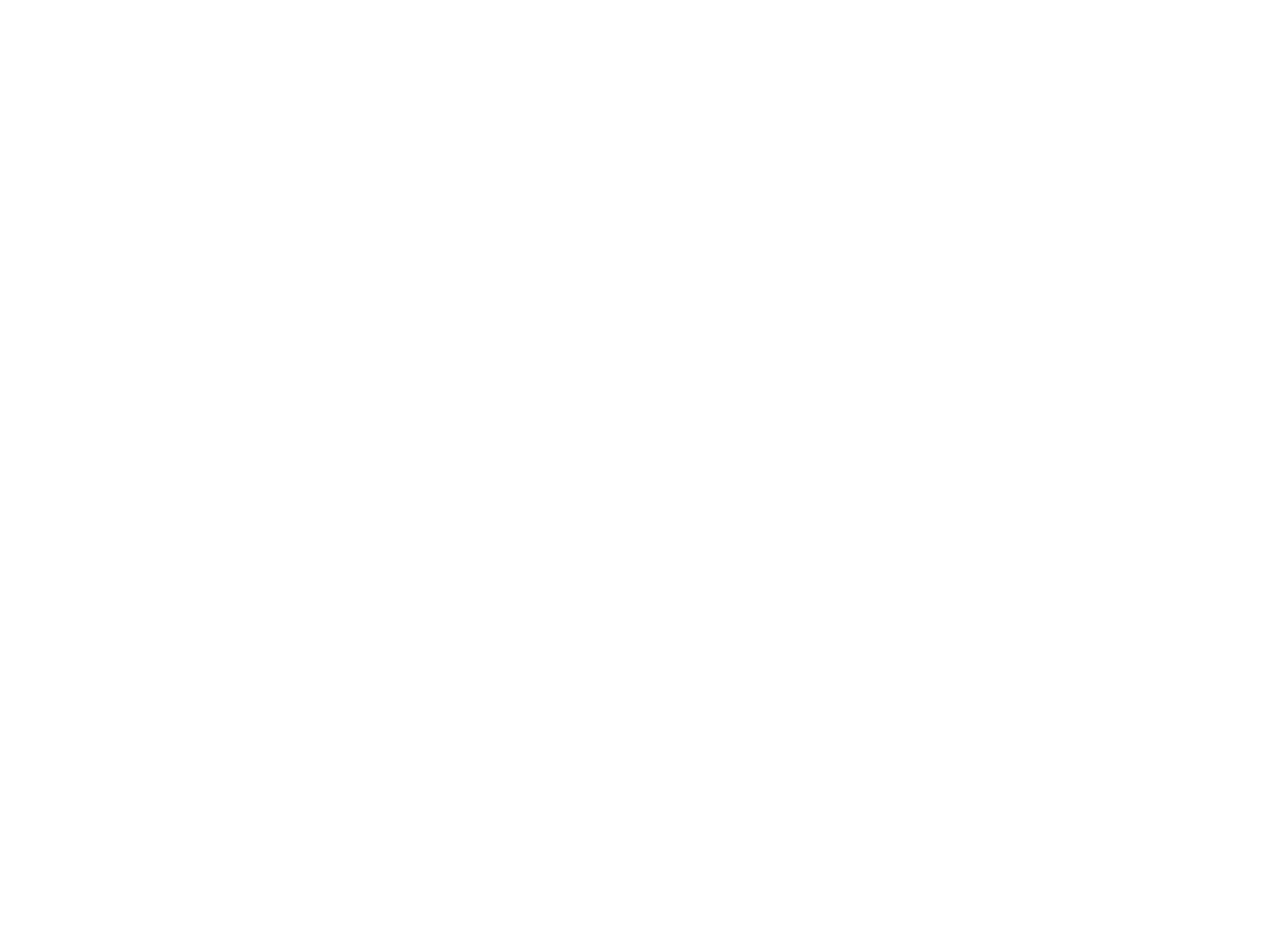
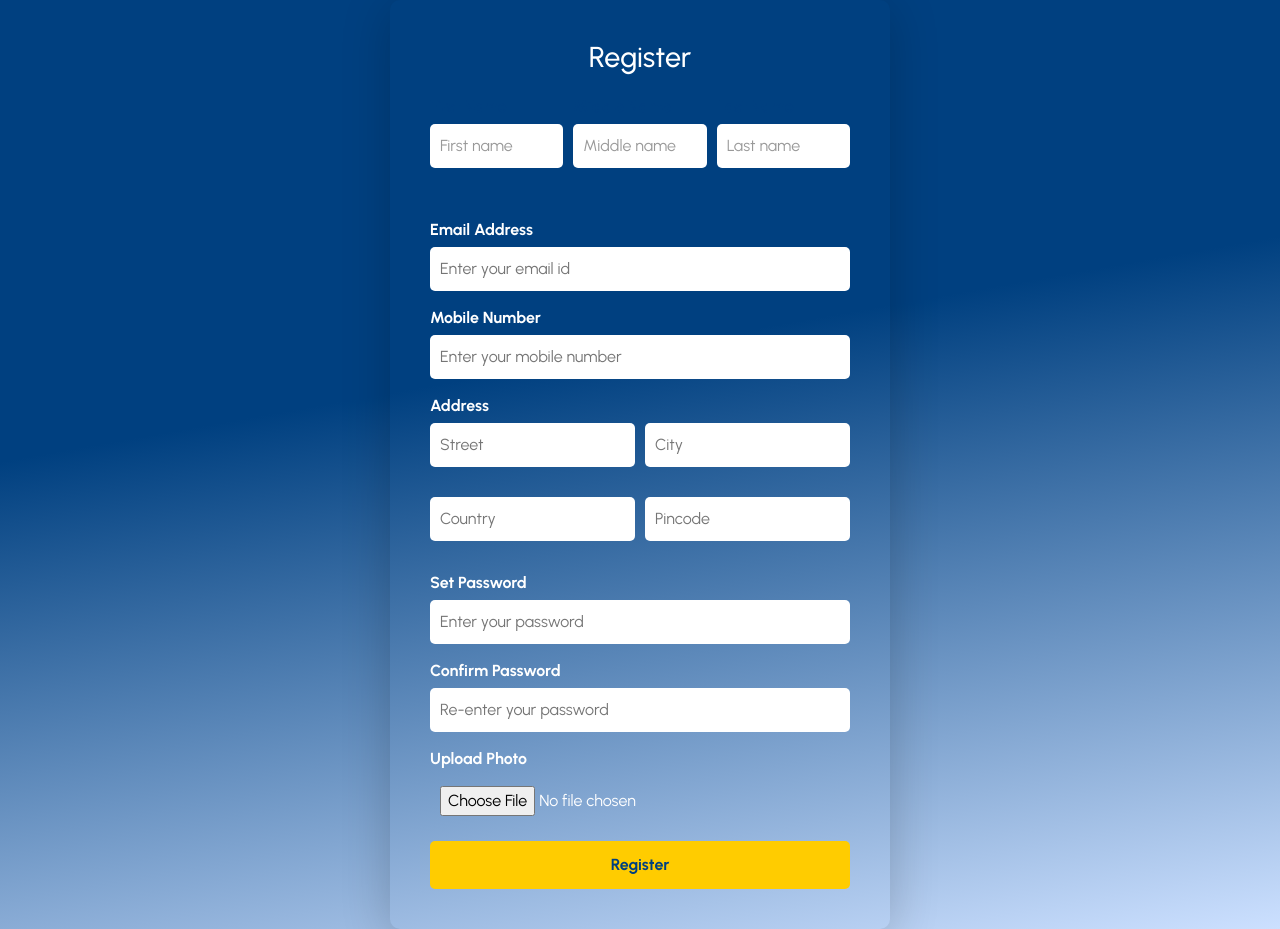
Before and after one commit to Kaushik-2802/Insurance_portal, a React (Vite) app: page /register in a window 1280 px wide. Before the commit this address had no page. Before the commit the page ends 800 px from the top, so only its background shows below. Built offline with nearby package versions, Linux system fonts and the light colour scheme.

Commit message:
login/register successful

```diff
--- a/src/App.jsx
+++ b/src/App.jsx
@@ -3,6 +3,8 @@
 import Home from "./pages/Home"
 import ClaimForm from './pages/ClaimForm'
 import BuyInsurance from "./pages/BuyInsurance"
+import Login from './pages/Login'
+import Register from './pages/Register'
 import './App.css'
 
 function App() {
@@ -12,6 +14,8 @@
         <Route path="/" element={<Home />} />
         <Route path="/claim-form" element={<ClaimForm />} />
         <Route path="/buy-insurance" element={<BuyInsurance />} />
+        <Route path="/login" element={<Login />} />
+        <Route path="/register" element={<Register />} />
       </Routes>
     </BrowserRouter>
   )
--- /dev/null
+++ b/src/pages/Login.css
@@ -0,0 +1,86 @@
+
+@import url('https://fonts.googleapis.com/css2?family=Urbanist:ital,wght@0,100..900;1,100..900&display=swap');
+
+.login-body {
+  margin: 0;
+  padding: 0;
+  font-family: Arial, sans-serif;
+
+  background: linear-gradient(170deg, #004080 40%, #cce0ff 100%);
+  height: 100vh;
+  display: flex;
+  justify-content: center;
+  align-items: center;
+}
+.login-container {
+  display: flex;
+  justify-content: center;
+  align-items: center;
+  height: 100vh;
+  font-family: "Urbanist", sans-serif
+}
+
+.login-card {
+  background: transparent; /* deep blue */
+  color: white;
+  padding: 40px;
+  border-radius: 10px;
+  width: 350px;
+  box-shadow: 0 8px 50px rgba(0, 0, 0, 0.2);
+}
+
+.login-title {
+  margin-bottom: 20px;
+  text-align: center;
+  font-size: 1.8rem;
+}
+
+.login-form {
+  display: flex;
+  flex-direction: column;
+}
+
+.login-form label {
+  margin-bottom: 5px;
+  font-weight: bold;
+}
+
+.login-form input {
+  padding: 10px;
+  margin-bottom: 15px;
+  border: none;
+  border-radius: 5px;
+}
+
+.login-form input:focus {
+  outline: 2px solid #ffcc00; /* yellow accent */
+}
+
+.login-btn {
+  background: #ffcc00;
+  color: #004080;
+  font-weight: bold;
+  padding: 10px;
+  border: none;
+  border-radius: 5px;
+  cursor: pointer;
+}
+
+.login-btn:hover {
+  background: #e6b800; /* darker yellow */
+}
+
+.register-link {
+  margin-top: 15px;
+  text-align: center;
+  font-size: 0.9rem;
+}
+
+.register-link a {
+  color: #cce0ff; /* light blue accent */
+  text-decoration: none;
+}
+
+.register-link a:hover {
+  text-decoration: underline;
+}
--- /dev/null
+++ b/src/pages/Login.jsx
@@ -0,0 +1,26 @@
+import React from "react";
+import "./Login.css";
+
+export default function Login() {
+  return (
+    <div className="login-body">
+    <div className="login-container">
+      <div className="login-card">
+        <h1 className="login-title">Login</h1>
+        <form className="login-form">
+          <label htmlFor="username">Username or Email</label>
+          <input type="text" id="username" placeholder="Enter your username" />
+
+          <label htmlFor="password">Password</label>
+          <input type="password" id="password" placeholder="Enter your password" />
+
+          <button type="submit" className="login-btn">Submit</button>
+        </form>
+        <p className="register-link">
+          Don’t have an account? <a href="/register">Register here</a>
+        </p>
+      </div>
+    </div>
+    </div>
+  );
+}
--- /dev/null
+++ b/src/pages/Register.css
@@ -0,0 +1,93 @@
+.register-body {
+  margin: 0;
+  padding: 0;
+  font-family: "Urbanist", sans-serif;
+  background: linear-gradient(170deg, #004080 40%, #cce0ff 100%);
+  min-height: 100vh;
+  display: flex;
+  justify-content: center;
+  align-items: center;
+}
+
+.register-container {
+  display: flex;
+  justify-content: center;
+  align-items: center;
+  height: 100%;
+}
+
+.register-card {
+  background: transparent;
+  color: white;
+  padding: 40px;
+  border-radius: 10px;
+  width: 500px; /* wider to fit side-by-side fields */
+  box-shadow: 0 8px 50px rgba(0, 0, 0, 0.2);
+}
+
+.register-title {
+  margin-bottom: 20px;
+  text-align: center;
+  font-size: 1.8rem;
+}
+
+.register-form {
+  display: flex;
+  flex-direction: column;
+}
+
+.register-form label {
+  margin-bottom: 5px;
+  font-weight: bold;
+}
+
+.register-form input {
+  padding: 10px;
+  margin-bottom: 15px;
+  border: none;
+  border-radius: 5px;
+  width: 100%;
+  box-sizing: border-box;
+}
+
+.register-form input:focus {
+  outline: 2px solid #ffcc00;
+}
+
+/* ✅ Name fields side by side */
+.name-row {
+  display: flex;
+  gap: 10px;
+  margin-bottom: 15px;
+}
+
+.name-row .form-group {
+  flex: 1;
+  display: flex;
+  flex-direction: column;
+}
+
+/* ✅ Address fields side by side */
+.address-row {
+  display: flex;
+  gap: 10px;
+  margin-bottom: 15px;
+}
+
+.address-row input {
+  flex: 1;
+}
+
+.register-btn {
+  background: #ffcc00;
+  color: #004080;
+  font-weight: bold;
+  padding: 12px;
+  border: none;
+  border-radius: 5px;
+  cursor: pointer;
+}
+
+.register-btn:hover {
+  background: #e6b800;
+}
--- /dev/null
+++ b/src/pages/Register.jsx
@@ -0,0 +1,60 @@
+import React from "react";
+import "./Register.css";
+
+export default function Register() {
+  return (
+    <div className="register-body">
+      <div className="register-container">
+        <div className="register-card">
+          <h1 className="register-title">Register</h1>
+          <form className="register-form">
+
+            {/* Name fields side by side */}
+            <div className="name-row">
+              <div className="form-group">
+                <label htmlFor="firstname">First Name</label>
+                <input type="text" id="firstname" placeholder="First name" required />
+              </div>
+              <div className="form-group">
+                <label htmlFor="middlename">Middle Name</label>
+                <input type="text" id="middlename" placeholder="Middle name" />
+              </div>
+              <div className="form-group">
+                <label htmlFor="lastname">Last Name</label>
+                <input type="text" id="lastname" placeholder="Last name" required />
+              </div>
+            </div>
+
+            <label htmlFor="email">Email Address</label>
+            <input type="email" id="email" placeholder="Enter your email id" required />
+
+            <label htmlFor="phoneno">Mobile Number</label>
+            <input type="tel" id="phoneno" placeholder="Enter your mobile number" required />
+
+            {/* Address split into multiple fields */}
+            <label>Address</label>
+            <div className="address-row">
+              <input type="text" id="street" placeholder="Street" required />
+              <input type="text" id="city" placeholder="City" required />
+            </div>
+            <div className="address-row">
+              <input type="text" id="country" placeholder="Country" required />
+              <input type="text" id="pincode" placeholder="Pincode" required />
+            </div>
+
+            <label htmlFor="password">Set Password</label>
+            <input type="password" id="password" placeholder="Enter your password" required />
+
+            <label htmlFor="confirmPassword">Confirm Password</label>
+            <input type="password" id="confirmPassword" placeholder="Re-enter your password" required />
+
+            <label htmlFor="photo">Upload Photo</label>
+            <input type="file" id="photo" accept="image/*" />
+
+            <button type="submit" className="register-btn">Register</button>
+          </form>
+        </div>
+      </div>
+    </div>
+  );
+}
```
